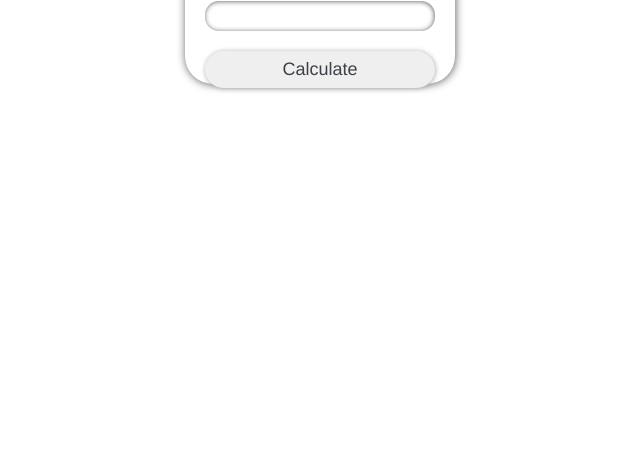
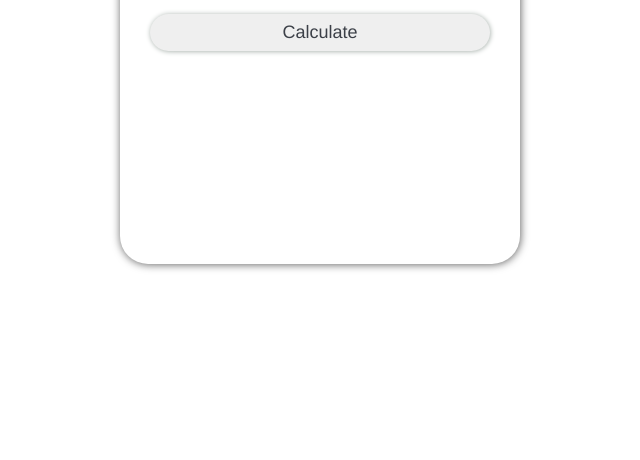
Before and after one commit to Erysmal/bugtek, a plain HTML site: page index.html in a window 1280 px wide. Shown: the part 340-800 px from the top of the page, without its empty margins (320-960 px from the left). Drawn offline with Linux system fonts and the light colour scheme.

Commit message:
update style.css

```diff
--- a/style.css
+++ b/style.css
@@ -7,8 +7,8 @@ body {
 .container{
   text-align: center;
   margin: 80px auto 50px auto;
-  width:270px;
-  height:320px;
+  width:400px;
+  height:500px;
   box-shadow: 0.5px 0.5px 9px rgb(96,96,96);
   border-radius:28px;
   padding-top:24px;
```
